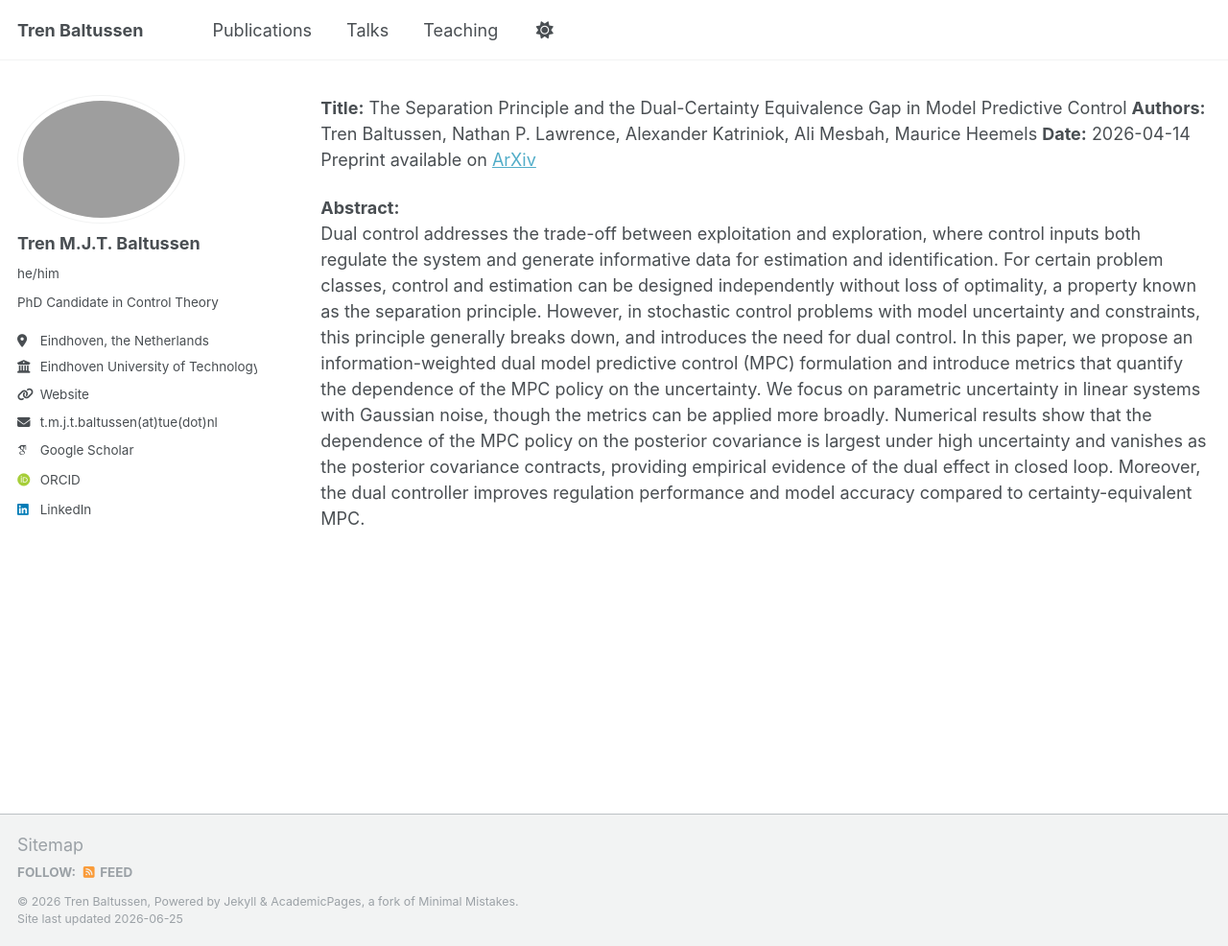
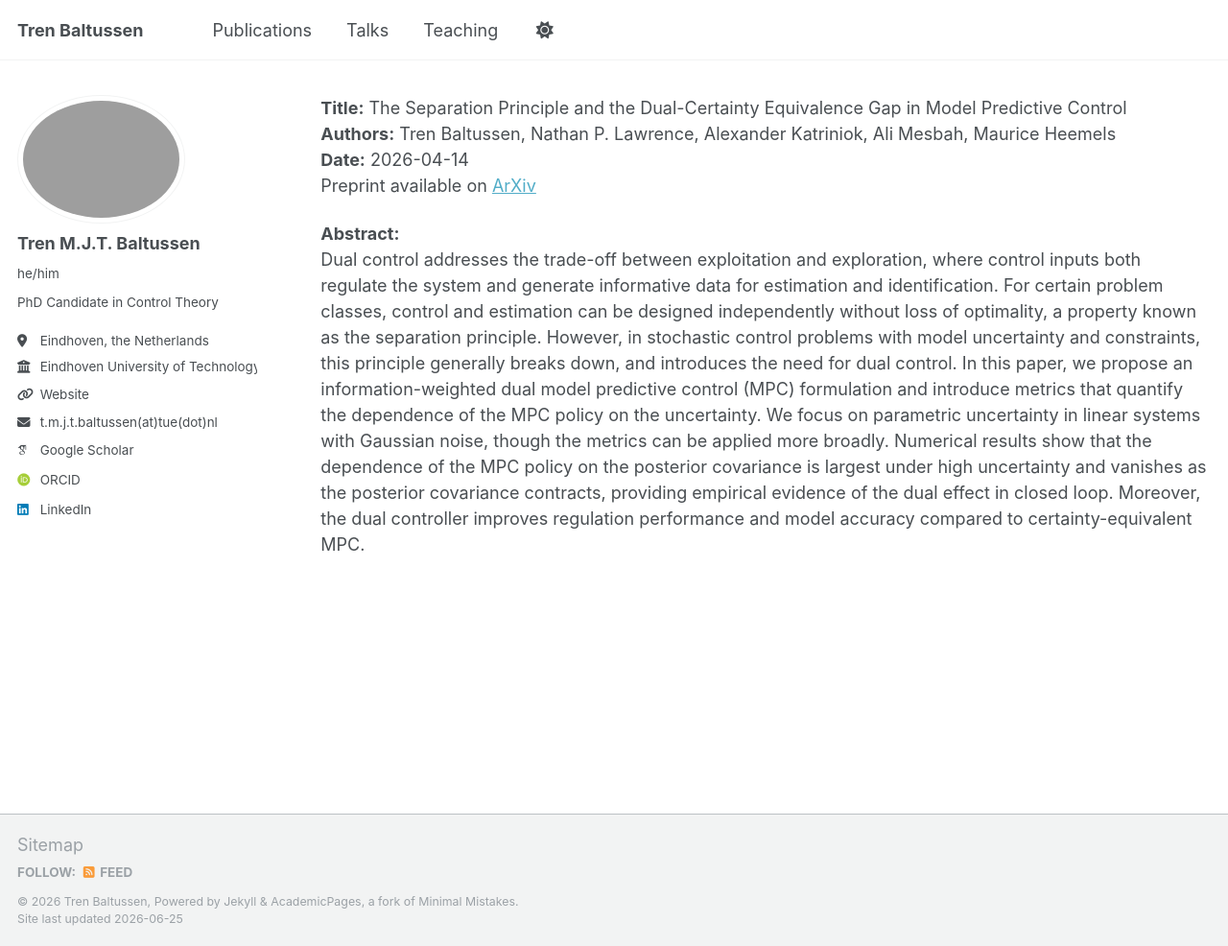
Before and after one commit to TrenBaltussen/TrenBaltussen.github.io, a Jekyll site: the page built from _pages/latest_publication.md, in a window 1280 px wide and 986 px high. Shown: the whole window at 96% size. Built offline with Jekyll 4.4.1, drawn with Linux system fonts in a browser that asks for light colours; some web fonts are replaced; our own code applies the rules of GitHub Pages for plain Markdown files.

```diff
--- a/_pages/latest_publication.md
+++ b/_pages/latest_publication.md
@@ -1,6 +1,6 @@
-**Title:** The Separation Principle and the Dual-Certainty Equivalence Gap in Model Predictive Control
-**Authors:** Tren Baltussen, Nathan P. Lawrence, Alexander Katriniok, Ali Mesbah, Maurice Heemels
-**Date:** 2026-04-14
+**Title:** The Separation Principle and the Dual-Certainty Equivalence Gap in Model Predictive Control<br>
+**Authors:** Tren Baltussen, Nathan P. Lawrence, Alexander Katriniok, Ali Mesbah, Maurice Heemels<br>
+**Date:** 2026-04-14<br>
 Preprint available on [ArXiv](https://arxiv.org/abs/2604.0604)
 
 **Abstract:**
```
